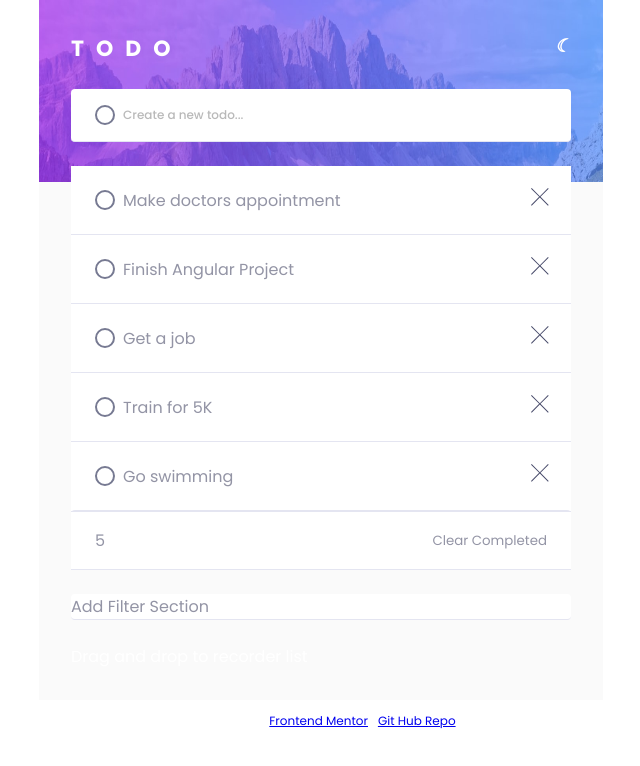
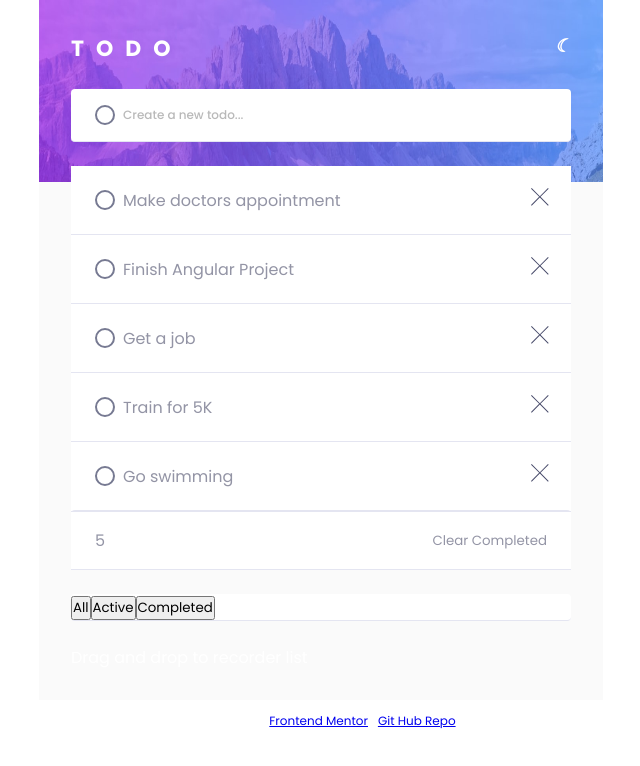
Before and after one commit to Suganya1990/AngularToDoApp, an Angular app: page / in a window 1280 px wide. Shown: the top 766 px of the page, without its empty margins (319-959 px from the left). Built offline with nearby package versions, Linux system fonts and the light colour scheme.

Commit message:
added filter functionality

```diff
--- a/src/app/task/task.component.html
+++ b/src/app/task/task.component.html
@@ -19,7 +19,7 @@
 
   </button>
   <p class="task">{{task?.title}}</p>
-  <button class="button-delete" (click)="onDelete(task!.id)" id="buttonTransitionDelete"  >
+  <button class="button-delete" (click)="onDelete(task?.id)" id="buttonTransitionDelete"  >
     <img src="../../images/icon-cross.svg" alt="">
   </button>
 </div>
--- a/src/app/task/task.component.ts
+++ b/src/app/task/task.component.ts
@@ -24,7 +24,8 @@ export class TaskComponent implements OnInit {
 
   }
   onDelete(e:string){
-    console.log("delete event triggered")
+
+    console.log("delete event triggered", e)
     this.deleteTaskEvent.emit(e)
 
   }
--- a/src/app/task/tasks.service.ts
+++ b/src/app/task/tasks.service.ts
@@ -58,7 +58,20 @@ updateStatus(id:string){
 
   deleteTask(id:string){
     const taskIndex = this.tasks.findIndex((t) => t.id == id);
-    this.tasks.splice(taskIndex, 1);
+     this.tasks.splice(taskIndex, 1);
   }
 
+filterTasks(status:string){
+  let tempArray:any;
+  if(status==="Completed"){
+   tempArray =   this.tasks.filter(t=>t.isComplete===true)
+  }
+  if(status==='Active'){
+  tempArray  =  this.tasks.filter(t=>t.isComplete===false)
+  }
+  if(status==='All'){
+   tempArray =  this.tasks
+   }
+   return tempArray
 }
+}
--- a/src/app/to-do/to-do.component.html
+++ b/src/app/to-do/to-do.component.html
@@ -25,7 +25,7 @@
         </section>
         <div class="task-info " [ngClass]="this.theme.type==='Light' ? 'light light-input': 'dark dark-input'">
             <div class="tasksLeft">{{this.tasks.length}}</div>
-            <button class="button-clear"  (click)="clearCompletedTasks()" [ngClass]="this.theme.type==='Light' ? 'light-input': 'dark-input'">
+            <button class="button-clear"  (click)="showTasks('Active')" [ngClass]="this.theme.type==='Light' ? 'light-input': 'dark-input'">
                 Clear Completed
             </button>
         </div>
@@ -33,7 +33,9 @@
 
 
         <section class=" container-filter" [ngClass]="this.theme.type==='Light' ? 'light': 'dark'">
-            Add Filter Section
+           <button (click)="showTasks('All')" class="button-all">All</button>
+           <button (click)="showTasks('Active')"class="button-active">Active</button>
+           <button (click)="showTasks('Completed')" class="button-completed">Completed</button>
         </section>
 
     <div>
--- a/src/app/to-do/to-do.component.ts
+++ b/src/app/to-do/to-do.component.ts
@@ -21,6 +21,7 @@ export class ToDoComponent {
 
   constructor(private taskService: TasksService){
     this.setInitialTheme()
+
   }
 
   ngOnInit(){
@@ -63,9 +64,8 @@ export class ToDoComponent {
   deleteTask(e:any){
     this.taskService.deleteTask(e)
   }
-  clearCompletedTasks(){
-  this.tasks =  this.tasks.filter((t)=>
-    t.isComplete ==false
-  )
+
+  showTasks(status:string){
+    this.tasks= this.taskService.filterTasks(status)
   }
 }
```
